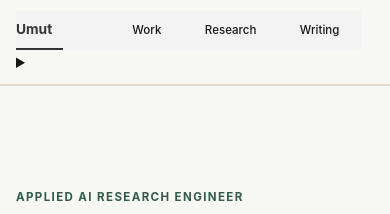
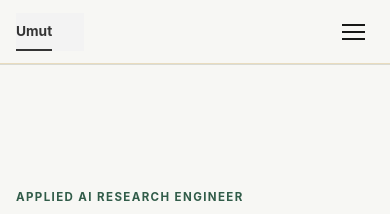
Before and after one commit to umutonuryasar/umutonuryasar.github.io, a Jekyll site: the page built from _pages/about.md, in a window 390 px wide. Shown: the top 214 px of the page. Built offline with Jekyll 4.4.1, drawn with Linux system fonts in a browser that asks for light colours.

Commit message:
style native mobile navigation

```diff
--- a/assets/css/redesign-polish.css
+++ b/assets/css/redesign-polish.css
@@ -1,120 +1,65 @@
 /* Final portfolio polish. Loaded after the legacy Academic Pages stylesheet. */
 
-.home-redesign #main {
-  max-width: 1120px;
-  margin: 0 auto;
-  padding-left: 1.5rem;
-  padding-right: 1.5rem;
+.home-redesign #main { max-width:1120px; margin:0 auto; padding-left:1.5rem; padding-right:1.5rem; }
+.home-redesign .page,.home-redesign .page__inner-wrap,.home-redesign .page__content { float:none!important; width:100%!important; margin-left:0!important; margin-right:0!important; padding-left:0!important; padding-right:0!important; }
+.home-redesign .page__inner-wrap,.home-redesign .page__content,.home-redesign .home-shell { display:flow-root; }
+.home-redesign .page__footer { clear:both; }
+.home-redesign .home-hero { max-width:820px; padding-top:clamp(4.25rem,8vw,6.75rem); padding-bottom:clamp(4rem,7vw,5.75rem); }
+.home-redesign .home-hero h1 { max-width:800px; font-size:clamp(2.85rem,5.5vw,5rem); line-height:1.01; letter-spacing:-.058em; }
+.home-redesign .home-intro { max-width:650px; margin-top:1.8rem!important; font-size:clamp(1rem,1.4vw,1.2rem)!important; }
+.home-redesign .home-actions { margin-top:1.8rem; }
+.home-redesign .home-section { padding-top:4rem; padding-bottom:4rem; }
+
+.mobile-nav { display:none; }
+
+@media (min-width:900px) {
+  .masthead__inner-wrap { max-width:1120px; padding-left:1.5rem; padding-right:1.5rem; }
 }
 
-.home-redesign .page,
-.home-redesign .page__inner-wrap,
-.home-redesign .page__content {
-  float: none !important;
-  width: 100% !important;
-  margin-left: 0 !important;
-  margin-right: 0 !important;
-  padding-left: 0 !important;
-  padding-right: 0 !important;
+@media (max-width:720px) {
+  .home-redesign #main { padding-left:1rem; padding-right:1rem; }
+  .masthead__inner-wrap { padding:.7rem 1rem; }
+  .greedy-nav .masthead__menu-item--lg { margin-right:auto; }
+  .greedy-nav .masthead__menu-item--lg a { width:auto; max-width:7.5rem; white-space:nowrap; font-size:.86rem; }
+  .greedy-nav .visible-links li:not(.masthead__menu-item--lg) a { font-size:.75rem; padding-left:.55rem; padding-right:.55rem; }
+  .home-redesign .home-hero { padding-top:3.5rem; padding-bottom:3.5rem; }
+  .home-redesign .home-hero h1 { font-size:clamp(2.55rem,11.5vw,3.35rem); line-height:1.02; letter-spacing:-.052em; }
+  .home-redesign .home-intro { margin-top:1.55rem!important; line-height:1.55; }
+  .home-redesign .home-section { padding-top:3.25rem; padding-bottom:3.25rem; }
+  .home-redesign .home-section-heading { gap:.45rem; margin-bottom:2.15rem; }
+  .home-redesign .home-kicker { margin-bottom:.25rem!important; }
+  .home-redesign .work-item { gap:1rem; padding-top:2rem; padding-bottom:2rem; }
+  .home-redesign .work-meta { gap:.75rem; }
+  .home-redesign .work-item h2 { font-size:1.55rem; }
+  .home-redesign .research-feature h2 { font-size:1.65rem; }
+  .home-redesign .about-grid { gap:1.4rem; }
 }
 
-.home-redesign .page__inner-wrap,
-.home-redesign .page__content,
-.home-redesign .home-shell { display: flow-root; }
-.home-redesign .page__footer { clear: both; }
+@media (max-width:430px) {
+  .masthead__inner-wrap { padding-left:1rem; padding-right:1rem; }
+  .greedy-nav { display:flex; align-items:center; justify-content:space-between; min-width:0; }
+  .greedy-nav .visible-links { display:block; }
+  .greedy-nav .visible-links li { display:none; }
+  .greedy-nav .visible-links .masthead__menu-item--lg { display:block; }
+  .greedy-nav .masthead__menu-item--lg a { max-width:none; margin:0; padding:.5rem 0; font-size:0; }
+  .greedy-nav .masthead__menu-item--lg a::after { content:"Umut"; font-size:.86rem; font-weight:700; }
 
-.home-redesign .home-hero {
-  max-width: 820px;
-  padding-top: clamp(4.25rem, 8vw, 6.75rem);
-  padding-bottom: clamp(4rem, 7vw, 5.75rem);
+  .mobile-nav { display:block; position:relative; margin-left:auto; }
+  .mobile-nav summary { display:flex; align-items:center; justify-content:center; width:2.6rem; height:2.6rem; cursor:pointer; list-style:none; user-select:none; }
+  .mobile-nav summary::-webkit-details-marker { display:none; }
+  .mobile-navicon,.mobile-navicon::before,.mobile-navicon::after { display:block; width:1.45rem; height:2px; background:var(--portfolio-text); transition:transform .15s ease; }
+  .mobile-navicon { position:relative; }
+  .mobile-navicon::before,.mobile-navicon::after { content:""; position:absolute; left:0; }
+  .mobile-navicon::before { top:-.42rem; }
+  .mobile-navicon::after { top:.42rem; }
+  .mobile-nav[open] .mobile-navicon { background:transparent; }
+  .mobile-nav[open] .mobile-navicon::before { top:0; transform:rotate(45deg); }
+  .mobile-nav[open] .mobile-navicon::after { top:0; transform:rotate(-45deg); }
+  .mobile-nav ul { position:absolute; z-index:1000; top:calc(100% + .65rem); right:0; width:11rem; margin:0; padding:.45rem; list-style:none; background:var(--portfolio-bg); border:1px solid var(--portfolio-line); box-shadow:0 10px 28px rgba(0,0,0,.08); }
+  .mobile-nav li { margin:0; border-bottom:1px solid var(--portfolio-line); }
+  .mobile-nav li:last-child { border-bottom:0; }
+  .mobile-nav a { margin:0; padding:.7rem .75rem; font-size:.82rem; font-weight:600; }
+  .mobile-nav a:hover { background:rgba(0,0,0,.035); }
+
+  .home-redesign .home-hero h1 { font-size:clamp(2.45rem,11vw,3.15rem); }
 }
-
-.home-redesign .home-hero h1 {
-  max-width: 800px;
-  font-size: clamp(2.85rem, 5.5vw, 5rem);
-  line-height: 1.01;
-  letter-spacing: -.058em;
-}
-
-.home-redesign .home-intro {
-  max-width: 650px;
-  margin-top: 1.8rem !important;
-  font-size: clamp(1rem, 1.4vw, 1.2rem) !important;
-}
-
-.home-redesign .home-actions { margin-top: 1.8rem; }
-.home-redesign .home-section { padding-top: 4rem; padding-bottom: 4rem; }
-
-@media (min-width: 900px) {
-  .masthead__inner-wrap {
-    max-width: 1120px;
-    padding-left: 1.5rem;
-    padding-right: 1.5rem;
-  }
-}
-
-@media (max-width: 720px) {
-  .home-redesign #main { padding-left: 1rem; padding-right: 1rem; }
-  .masthead__inner-wrap { padding: .7rem 1rem; }
-  .greedy-nav .masthead__menu-item--lg { margin-right: auto; }
-  .greedy-nav .masthead__menu-item--lg a {
-    width: auto;
-    max-width: 7.5rem;
-    white-space: nowrap;
-    font-size: .86rem;
-  }
-  .greedy-nav .visible-links li:not(.masthead__menu-item--lg) a {
-    font-size: .75rem;
-    padding-left: .55rem;
-    padding-right: .55rem;
-  }
-  .home-redesign .home-hero { padding-top: 3.5rem; padding-bottom: 3.5rem; }
-  .home-redesign .home-hero h1 {
-    font-size: clamp(2.55rem, 11.5vw, 3.35rem);
-    line-height: 1.02;
-    letter-spacing: -.052em;
-  }
-  .home-redesign .home-intro { margin-top: 1.55rem !important; line-height: 1.55; }
-  .home-redesign .home-section { padding-top: 3.25rem; padding-bottom: 3.25rem; }
-  .home-redesign .home-section-heading { gap: .45rem; margin-bottom: 2.15rem; }
-  .home-redesign .home-kicker { margin-bottom: .25rem !important; }
-  .home-redesign .work-item { gap: 1rem; padding-top: 2rem; padding-bottom: 2rem; }
-  .home-redesign .work-meta { gap: .75rem; }
-  .home-redesign .work-item h2 { font-size: 1.55rem; }
-  .home-redesign .research-feature h2 { font-size: 1.65rem; }
-  .home-redesign .about-grid { gap: 1.4rem; }
-}
-
-@media (max-width: 430px) {
-  /* At phone widths the legacy greedy-nav cannot fit brand + four links + menu.
-     Show the three useful homepage destinations and let CV live in the overflow menu. */
-  .masthead__inner-wrap { padding-left: 1rem; padding-right: 1rem; }
-  .greedy-nav .visible-links { min-width: 0; }
-  .greedy-nav .masthead__menu-item--lg a {
-    max-width: none;
-    font-size: 0;
-    padding-left: 0;
-    padding-right: .65rem;
-  }
-  .greedy-nav .masthead__menu-item--lg a::after {
-    content: "Umut";
-    font-size: .86rem;
-    font-weight: 700;
-  }
-  .greedy-nav .visible-links li:not(.masthead__menu-item--lg) a {
-    font-size: .72rem;
-    padding-left: .36rem;
-    padding-right: .36rem;
-  }
-  .greedy-nav .visible-links li:nth-last-child(2) {
-    display: none !important;
-  }
-  .greedy-nav button {
-    flex: 0 0 2.5rem;
-    width: 2.5rem;
-    margin-left: .2rem;
-  }
-  .home-redesign .home-hero h1 {
-    font-size: clamp(2.45rem, 11vw, 3.15rem);
-  }
-}
```
